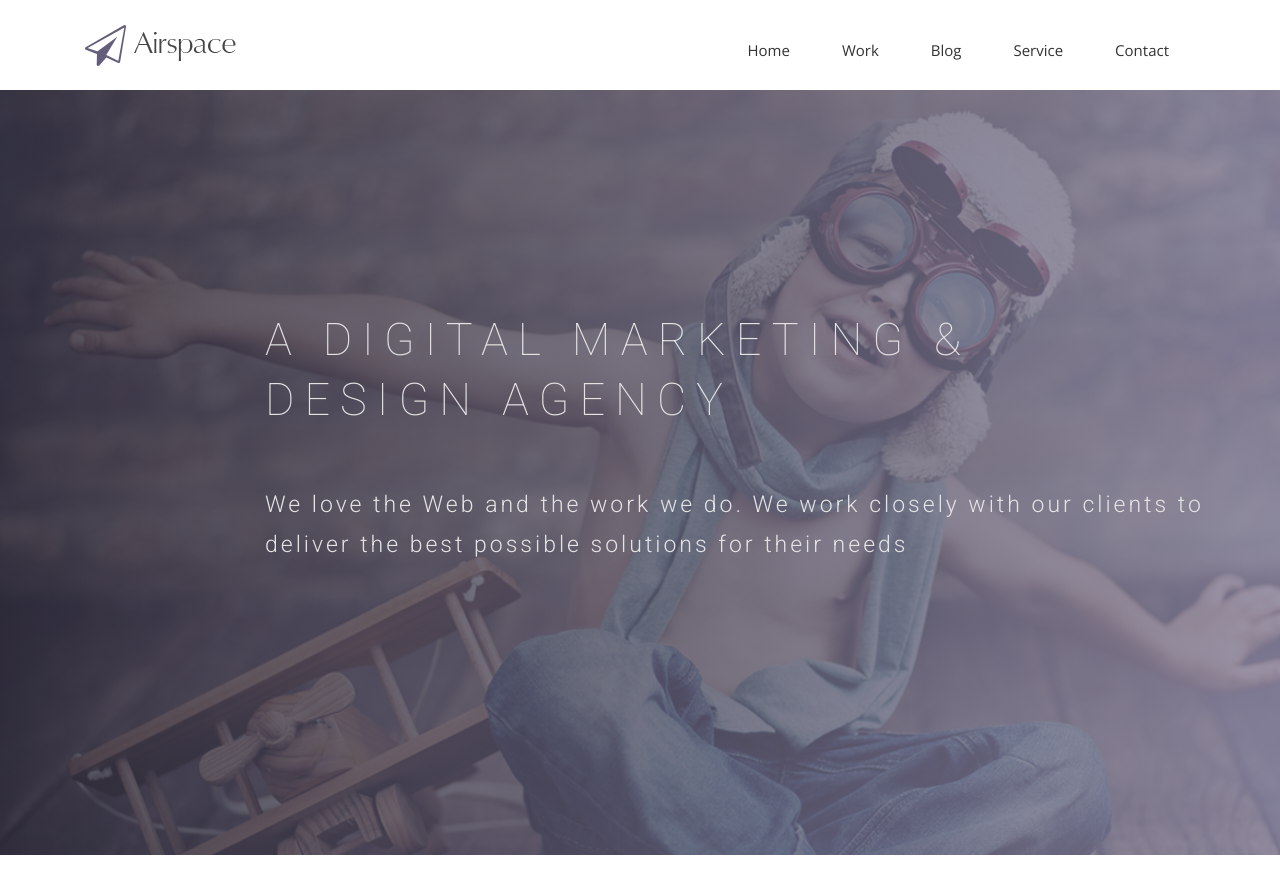
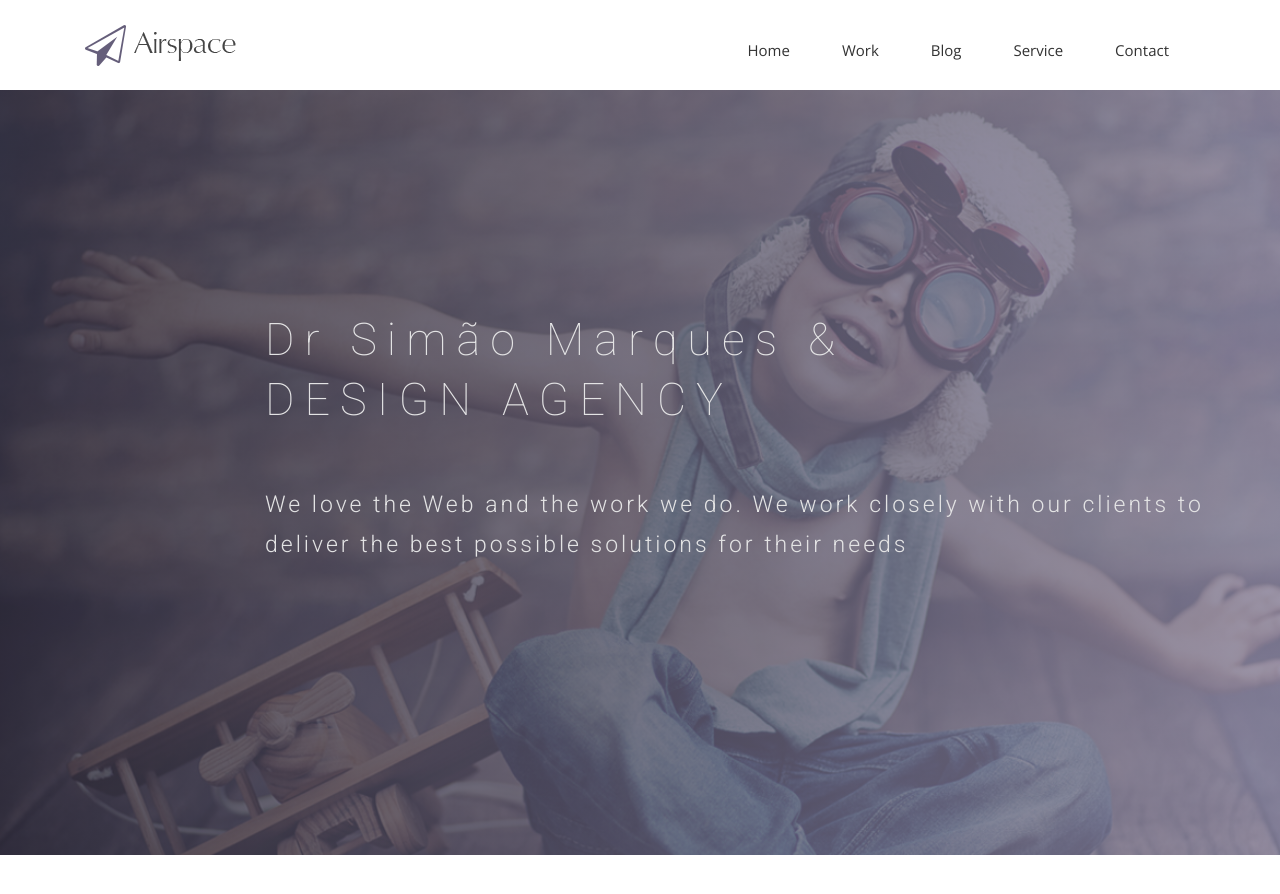
Before and after one commit to simaomrq/simaomrq.github.io, a Jekyll site: the page built from index.html, in a window 1280 px wide and 900 px high. Shown: the top 894 px of the window. Built offline with Jekyll 4.4.1, drawn with Linux system fonts in a browser that asks for light colours; nearby versions of some CDN libraries; some web fonts are replaced.

Commit message:
Update index.html

```diff
--- a/index.html
+++ b/index.html
@@ -10,7 +10,7 @@ permalink: /
     <div class="row">
       <div class="col-md-10 col-md-offset-2">
         <div class="block">
-          <h1 class="animated fadeInUp">A DIGITAL MARKETING &#38; <br> DESIGN AGENCY</h1>
+          <h1 class="animated fadeInUp">Dr Sim&atilde;o Marques &#38; <br> DESIGN AGENCY</h1>
           <p class="animated fadeInUp">We love the Web and the work we do. We work closely with our clients to deliver the best possible solutions for their needs</p>
         </div>
       </div>
```
